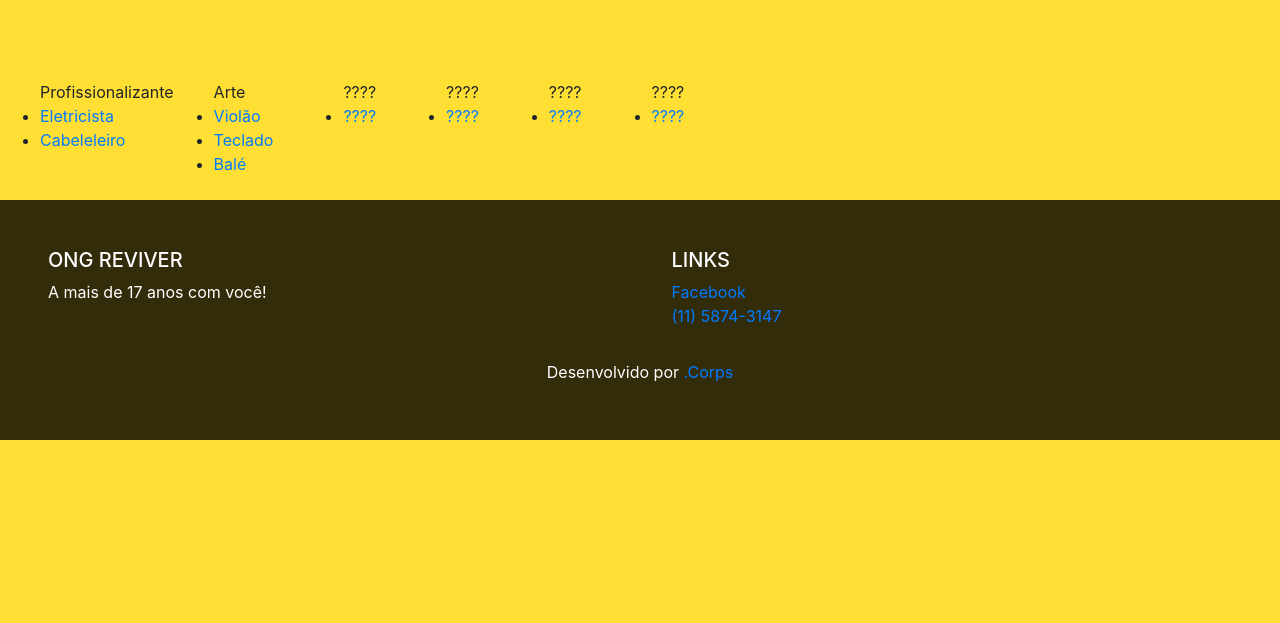
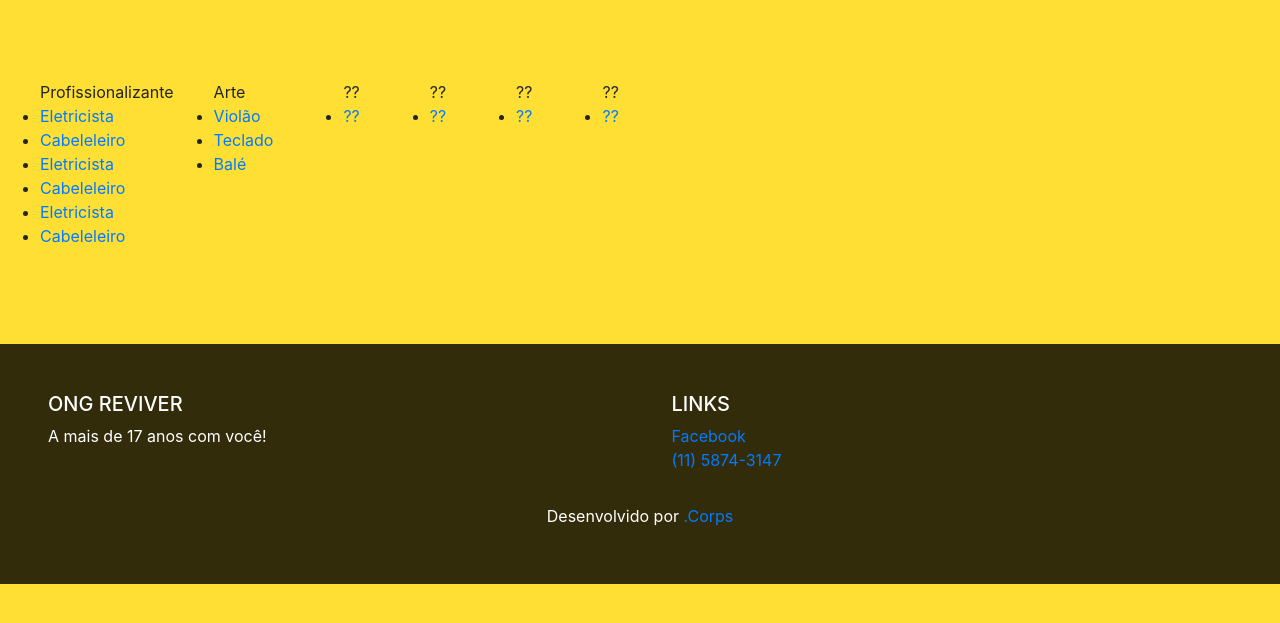
Before and after one commit to RaphaelBRodrigues/ngo-project, a PHP site: page /Views/Cursos.php in a window 1280 px wide. Shown: the part 106-729 px from the top of the page. Run offline with PHP 8.4, Linux system fonts and the light colour scheme.

Commit message:
Link cursos php

```diff
--- a/Views/Cursos.php
+++ b/Views/Cursos.php
@@ -8,41 +8,48 @@ include('../Models/Header.php');
 </div>
 <ul class='cursos'>
   Profissionalizante
-  <li><a href="#"> Eletricista </a></li>
-  <li><a href="#"> Cabeleleiro </a></li>
+  <li><a href="InfCursos.php?.php?id="> Eletricista </a></li>
+  <li><a href="InfCursos.php?.php?cursoid=2"> Cabeleleiro </a></li>
+  <li><a href="InfCursos.php?cursoid=3"> Eletricista </a></li>
+  <li><a href="InfCursos.php?cursoid=4"> Cabeleleiro </a></li>
+  <li><a href="InfCursos.php?cursoid=5"> Eletricista </a></li>
+  <li><a href="InfCursos.php?cursoid=6"> Cabeleleiro </a></li>
+
 </ul>
 
 
 <ul class='cursos'>
   Arte
-  <li><a href="#"> Violão </a></li>
-  <li><a href="#"> Teclado </a></li>
-  <li><a href="#"> Balé </a></li>
+  <li><a href="InfCursos.php?cursoid=7"> Violão </a></li>
+  <li><a href="InfCursos.php?cursoid=8"> Teclado </a></li>
+  <li><a href="InfCursos.php?cursoid=9"> Balé </a></li>
 
 </ul>
 
 <ul class='cursos'>
-  ????
-  <li><a href="#"> ???? </a></li>
+  ??
+  <li><a href="InfCursos.php?cursoid=10"> ?? </a></li>
 </ul>
 
 
 <ul class='cursos'>
-  ????
-  <li><a href="#"> ???? </a></li>
+  ??
+  <li><a href="InfCursos.php?cursoid=11"> ?? </a></li>
 </ul>
 
 <ul class='cursos'>
-  ????
-  <li><a href="#"> ???? </a></li>
+  ??
+  <li><a href="InfCursos.php?cursoid=12"> ?? </a></li>
 </ul>
 
 <ul class='cursos'>
-  ????
-  <li><a href="#"> ???? </a></li>
+  ??
+  <li><a href="InfCursos.php?cursoid=1"> ?? </a></li>
 </ul>
 </div>
 
+<br><br><br>
+<br><br><br>
 <br><br><br>
 
 <?php
```
Also changed, not shown: Views/InfCursos.php (added, +17 -0 lines).
